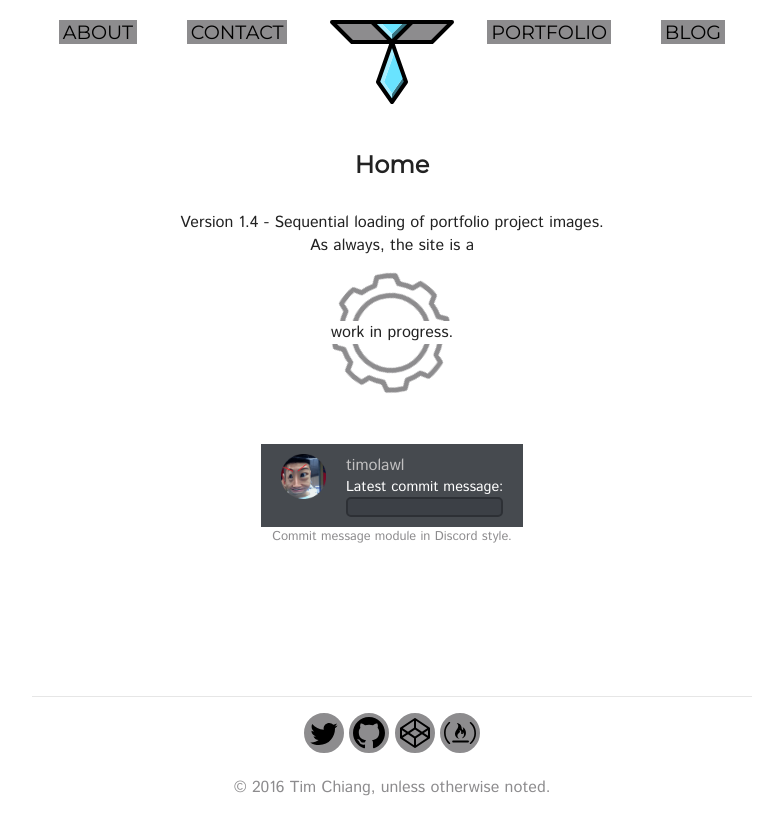
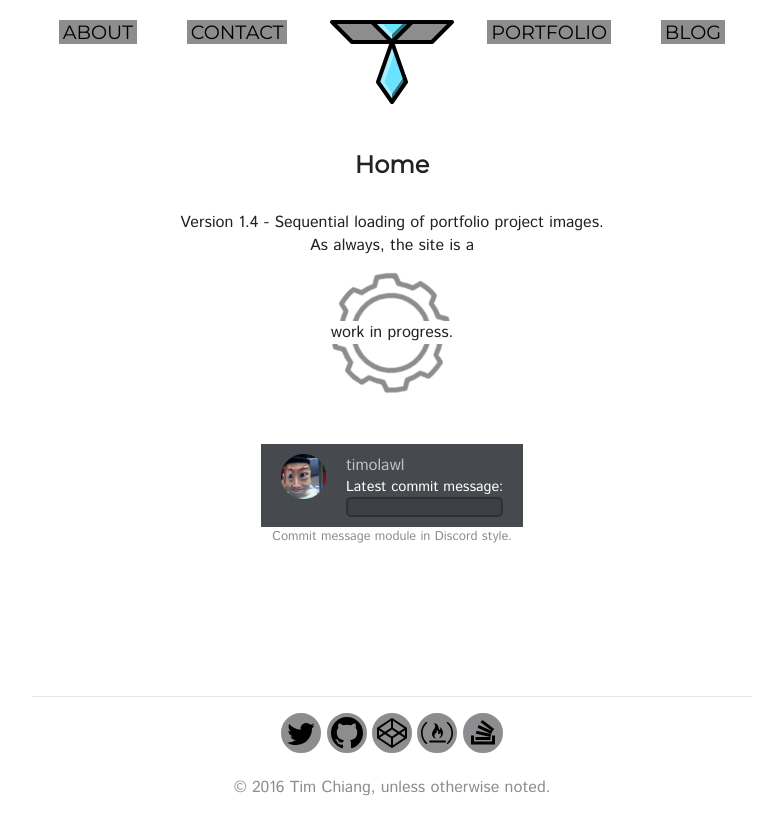
Before and after one commit to timolawl/timolawl.github.io, a Jekyll site: the page built from index.html, in a window 1280 px wide. Shown: the top 835 px of the page, without its empty margins (248-1031 px from the left). Built offline with Jekyll 4.4.1, drawn with Linux system fonts in a browser that asks for light colours.

Commit message:
Add Stack Overflow profile link to footer link bar

```diff
--- a/_includes/footer.html
+++ b/_includes/footer.html
@@ -21,6 +21,11 @@
                     <use xlink:href="#icon-fcc"></use>
                 </svg>
             </a>
+            <a class="icon-links" href="https://stackoverflow.com/users/5812121/timolawl" title='Stack Overflow' alt="Tim Chiang's Stack Overflow page">
+                <svg class="icon icon-so">
+                    <use xlink:href="#icon-so"></use>
+                </svg>
+            </a>
         </div>
         <span class="copyright">&copy; {{ site.time | date: '%Y' }} Tim Chiang, unless otherwise noted.</span>
     </div>
--- a/_includes/header.html
+++ b/_includes/header.html
@@ -76,6 +76,10 @@
             <symbol id="icon-fcc" viewBox="0 0 512 512">
                 <title>Free Code Camp</title>
                 <path d="M210.4 106.4s18.4 12.8 18.4 35.8c0 39.7-53.7 83.9-53.7 125 0 44.6 33.9 73.7 66.9 82.5 4.5 1.1 6.6-4.4 1-5.8-13.3-3.3-28.2-20.8-28.2-48.2 0-25.2 24.3-35 34.2-47.4 10-12.5 7.7-28.6 1.8-33.2-5.8-4.7-1.9-10.9 8.7-3.4 10.7 7.4 19.2 21.2 16.1 34.4-4.1 16.8 1.2 26.4 10 27.7 8.8 1.2 18.4-3.2 17.5-11.3-1-8.1-5.8-16.7-2.9-16.7 6.2 0 19.4 15.4 19.4 39.7 0 24.4-20.1 41.4-26.2 47.8-3.7 3.9 1.2 8.8 6.2 6.6 2.6-1.1 8-4.3 11.3-6.6 15.9-11.4 40.7-34.3 40.7-76.8 0-44.5-16.9-64.4-33.8-81.1-16.9-16.7-21.3-12.4-16.5-4.3 14.6 24.9 5.8 33.3-4.9 33.3-12.4 0-13.1-28.2-17.9-49.7-10.7-47.8-53.7-55.9-62-56.3-8.6-.9-15.7 3.7-6.1 8zM0 249c0-54.7 19-103.4 56.9-146.4C70.8 87 81.6 79 89.2 79c2.9 0 5.4 1.1 7.7 3.2s3.4 4.4 3.4 7.2c0 4-4.8 10.6-14.6 20-39.6 38.1-59.4 85.2-59.4 141.3 0 62.2 20.5 112.9 61.6 152.1 8.2 7.8 12.4 14.2 12.4 18.9 0 3-1.1 5.6-3.4 7.8s-4.8 3.4-7.8 3.4c-9.5 0-22.9-11.2-40.4-33.3C16.2 358.1 0 308 0 249zM512 262.8c0 54.8-19 103.5-56.9 146.5-13.9 15.7-24.7 23.7-32.3 23.7-2.9 0-5.4-1.1-7.7-3.2s-3.4-4.5-3.4-7.3c0-3.9 4.8-10.5 14.6-19.8 39.6-38 59.4-85.1 59.4-141.4 0-62.1-20.5-112.9-61.6-152.1-8.2-7.8-12.4-14-12.4-18.6 0-3 1.1-5.6 3.4-8 2.2-2.3 4.8-3.4 7.8-3.4 9.3 0 22.7 11.2 40.3 33.5 32.4 41.5 48.8 91.6 48.8 150.1zM385.2 406.2H145.1c-7.8 0-14.3-6.3-14.3-14.3s6.3-14.3 14.3-14.3h240.1c7.8 0 14.3 6.3 14.3 14.3 0 7.9-6.5 14.3-14.3 14.3z"/>                       </symbol>
+            <symbol id='icon-so' viewBox="0 0 512 512">
+                <title>Stack Overflow</title>
+                 <path d="M448,296v144H64V296h48v96h288v-96H448z M136,320h240v48H136V320z M141.7,268l10.4-46.9l234.3,51.9L376,320L141.7,268z M168.9,171.7l20.3-43.5l217.5,101.4l-20.3,43.5L168.9,171.7z M435.9,191.6l-29.2,38.1L216.3,83.5L237.4,56h21.8L435.9,191.6z"/>
+            </symbol>
         </svg>
     </div>
 
```
